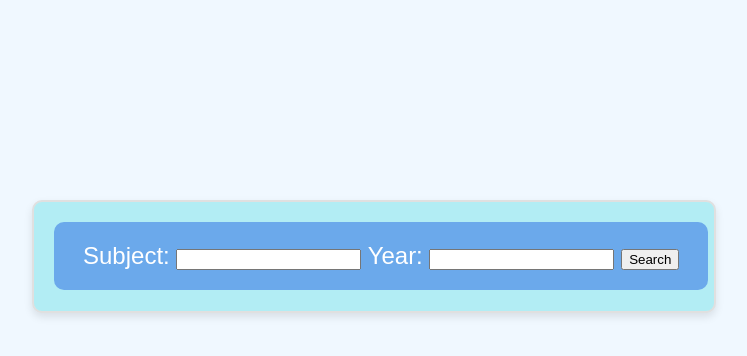
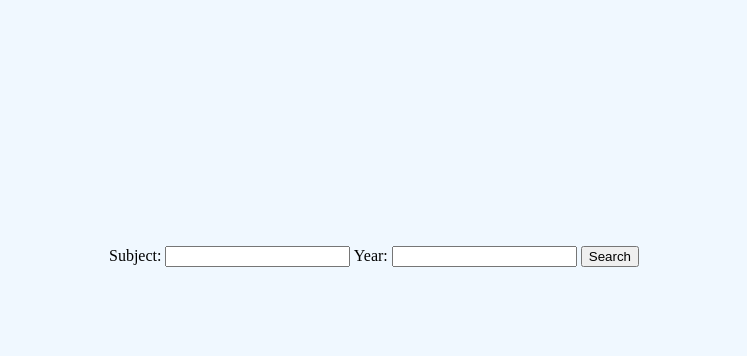
Before and after one commit to Yadavsandeep-stack/DT-project, a Flask app: page /study in a window 1280 px wide. Shown: the part 144-500 px from the top of the page, without its empty margins (266-1013 px from the left). Run offline with Flask 3, Linux system fonts and the light colour scheme; data that the repository does not hold is empty.

Commit message:
Update Study.html

```diff
--- a/templates/Study.html
+++ b/templates/Study.html
@@ -7,9 +7,8 @@
     <link rel="stylesheet" href="{{ url_for('static', filename='style7.css') }}">
 </head>
 <body>
-    <div class="container">
-        <div class="box">
-            <form action="{{ url_for('search_results') }}" method="get">
+    <div class="form-card">
+        <form action="{{ url_for('search_results') }}" method="get" class="form-inner">
             <label for="subject">Subject:</label>
             <input list="subject-list" name="subject" id="subject" required>
             <datalist id="subject-list">
@@ -28,8 +27,7 @@
 
             <button type="submit">Search</button>
         </form>
-
-        </div>
     </div>
   </body>
+
 </html>
```
Lines whose indentation alone changed are shown as unchanged.
